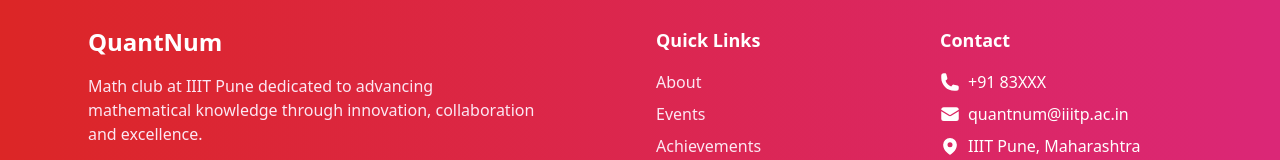
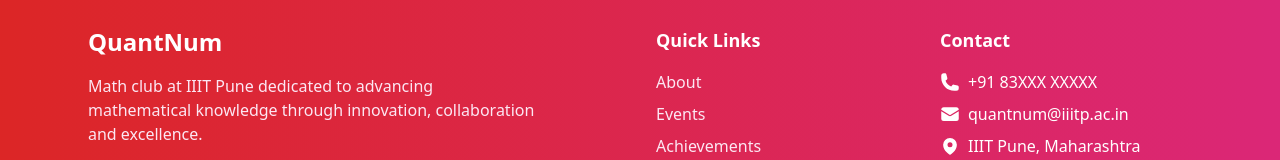
Before and after one commit to Sat-14/QuantNum, a React (Vite) app in the folder frontend/: page /team in a window 1280 px wide. Shown: the part 2215-2375 px from the top of the page. Built offline with nearby package versions, Linux system fonts and the light colour scheme.

Commit message:
modified footer

```diff
--- a/frontend/src/components/Footer.jsx
+++ b/frontend/src/components/Footer.jsx
@@ -108,7 +108,7 @@
     className="flex items-center space-x-2 hover:text-blue-800"
   >
     <PhoneIcon className="w-5 h-5" />
-    <span>+91 83XXX </span>
+    <span>+91 83XXX XXXXX</span>
   </a>
 
   {/* Email */}
```
